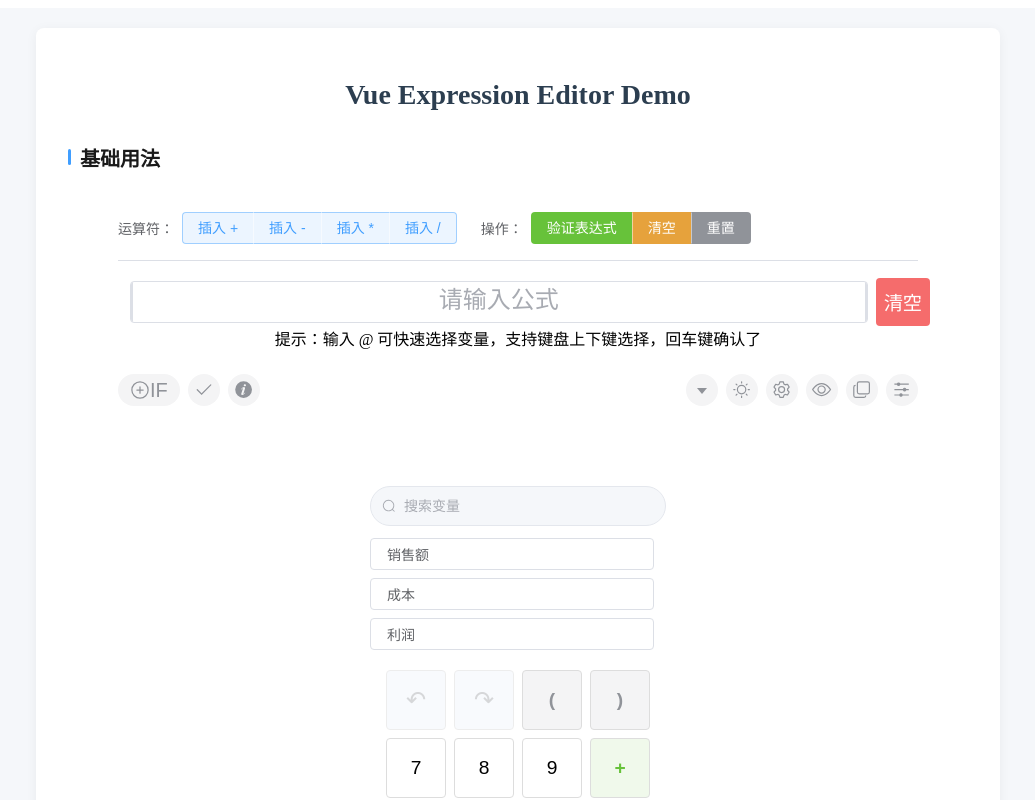
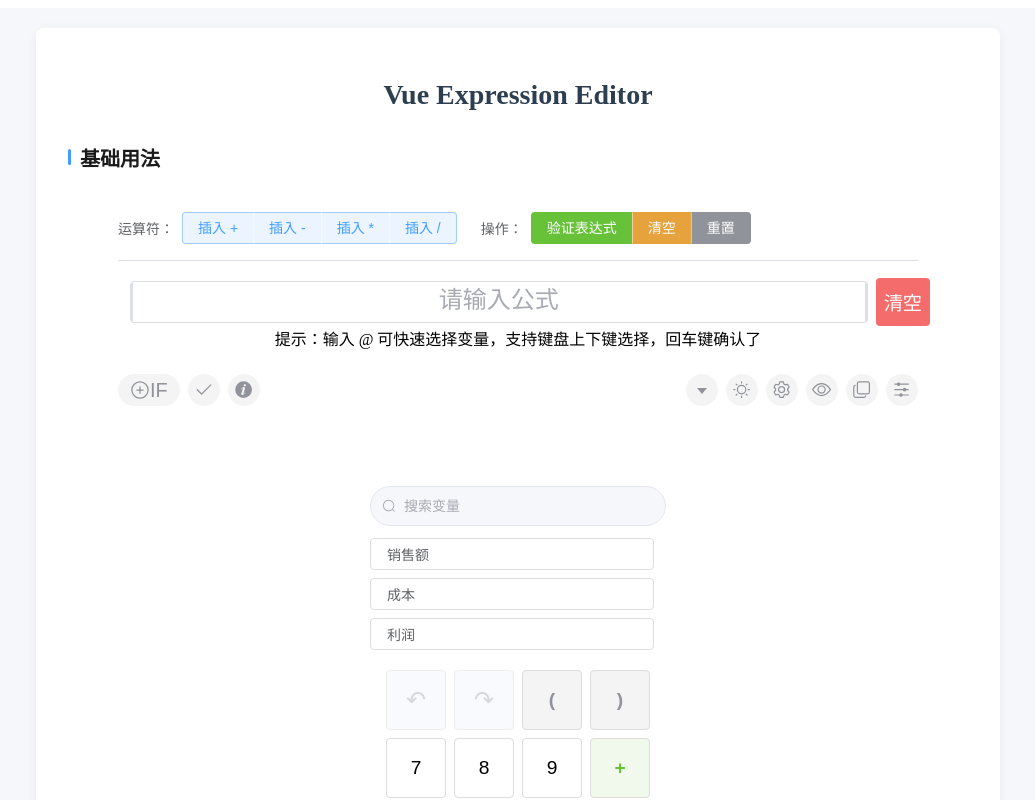
Before and after one commit to iwangbowen/vue-expression-editor, a Vue app: page / in a window 1280 px wide. Shown: the top 800 px of the page, without its empty margins (122-1157 px from the left). Built offline with nearby package versions, Linux system fonts and the light colour scheme.

Commit message:
更新演示页面标题为“Vue Expression Editor”，统一标题格式。

```diff
--- a/index.html
+++ b/index.html
@@ -3,7 +3,7 @@
   <head>
     <meta charset="UTF-8" />
     <meta name="viewport" content="width=device-width, initial-scale=1.0" />
-    <title>Vue Expression Editor Demo</title>
+    <title>Vue Expression Editor</title>
   </head>
   <body>
     <div id="app"></div>
--- a/src/dev/App.vue
+++ b/src/dev/App.vue
@@ -1,7 +1,7 @@
 <template>
   <div class="dev-container">
     <div class="content-wrapper">
-      <h1 class="main-title">Vue Expression Editor Demo</h1>
+      <h1 class="main-title">Vue Expression Editor</h1>
       <div class="demo-section">
         <h2 class="section-title">基础用法</h2>
         <div class="demo-box">
```
